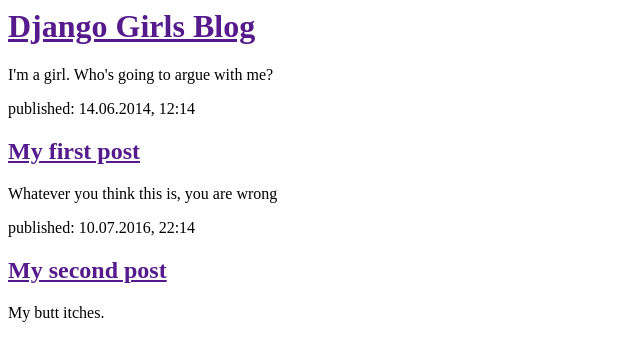
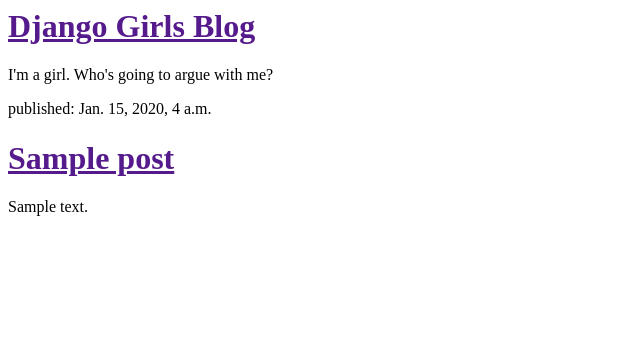
Before and after one commit to curr0901/my-first-blog-2016, a Django app: template blog/templates/blog/post_list.html in a window 1280 px wide. Shown: the top 361 px of the page, without its empty margins (0-640 px from the left). Run offline with Django 3.2, Linux system fonts and the light colour scheme; the template is opened without the code that fills it: values that come from a table or form of the project are taken from there, others are empty; tables that the repository leaves empty hold one stand-in row (values such as "Sample post").

Commit message:
Modified templates to display posts from database.

```diff
--- a/blog/templates/blog/post_list.html
+++ b/blog/templates/blog/post_list.html
@@ -7,17 +7,12 @@
         <h1><a href="">Django Girls Blog</a></h1>
         <p>I'm a girl. Who's going to argue with me?</p>
       </div>
+    {% for post in posts %}
+        <p>published: {{post.published_date}}</p>
+        <h1><a href="">{{ post.title }}</a></h1>
+        <p>{{ post.text|linebreaksbr }}</p>
+      </div>
+    {% endfor %}
 
-      <div>
-          <p>published: 14.06.2014, 12:14</p>
-          <h2><a href="">My first post</a></h2>
-          <p>Whatever you think this is, you are wrong</p>
-      </div>
-
-      <div>
-          <p>published: 10.07.2016, 22:14</p>
-          <h2><a href="">My second post</a></h2>
-          <p>My butt itches.</p>
-      </div>
   </body>
 </html>
--- a/blog/views.py
+++ b/blog/views.py
@@ -1,4 +1,7 @@
 from django.shortcuts import render
+from django.utils import timezone
+from .models import Post
 
 def post_list(request):
-        return render(request, 'blog/post_list.html', {})
+    posts = Post.objects.filter(published_date__lte=timezone.now()).order_by('published_date')
+    return render(request, 'blog/post_list.html', {'posts':posts})
```
